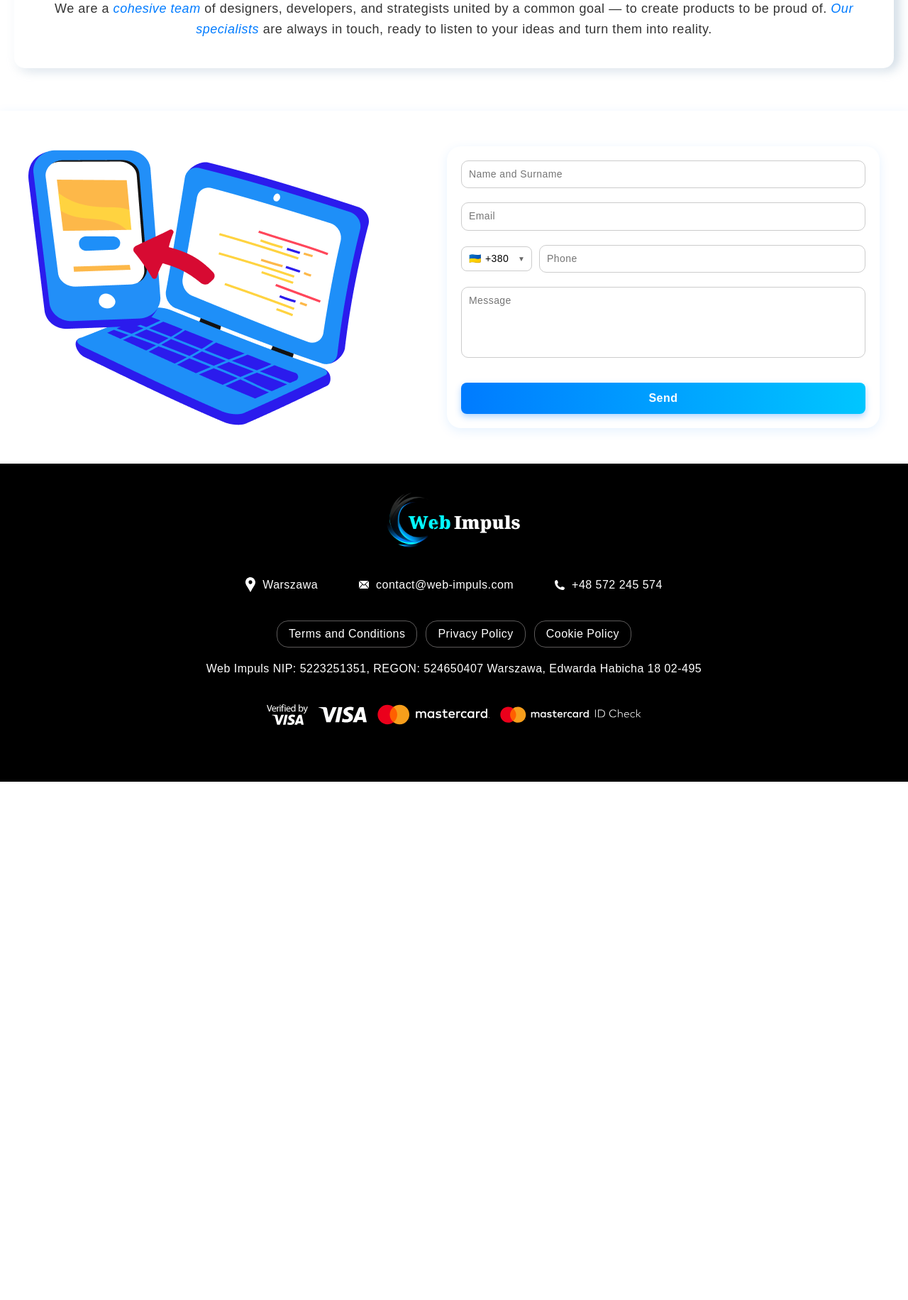
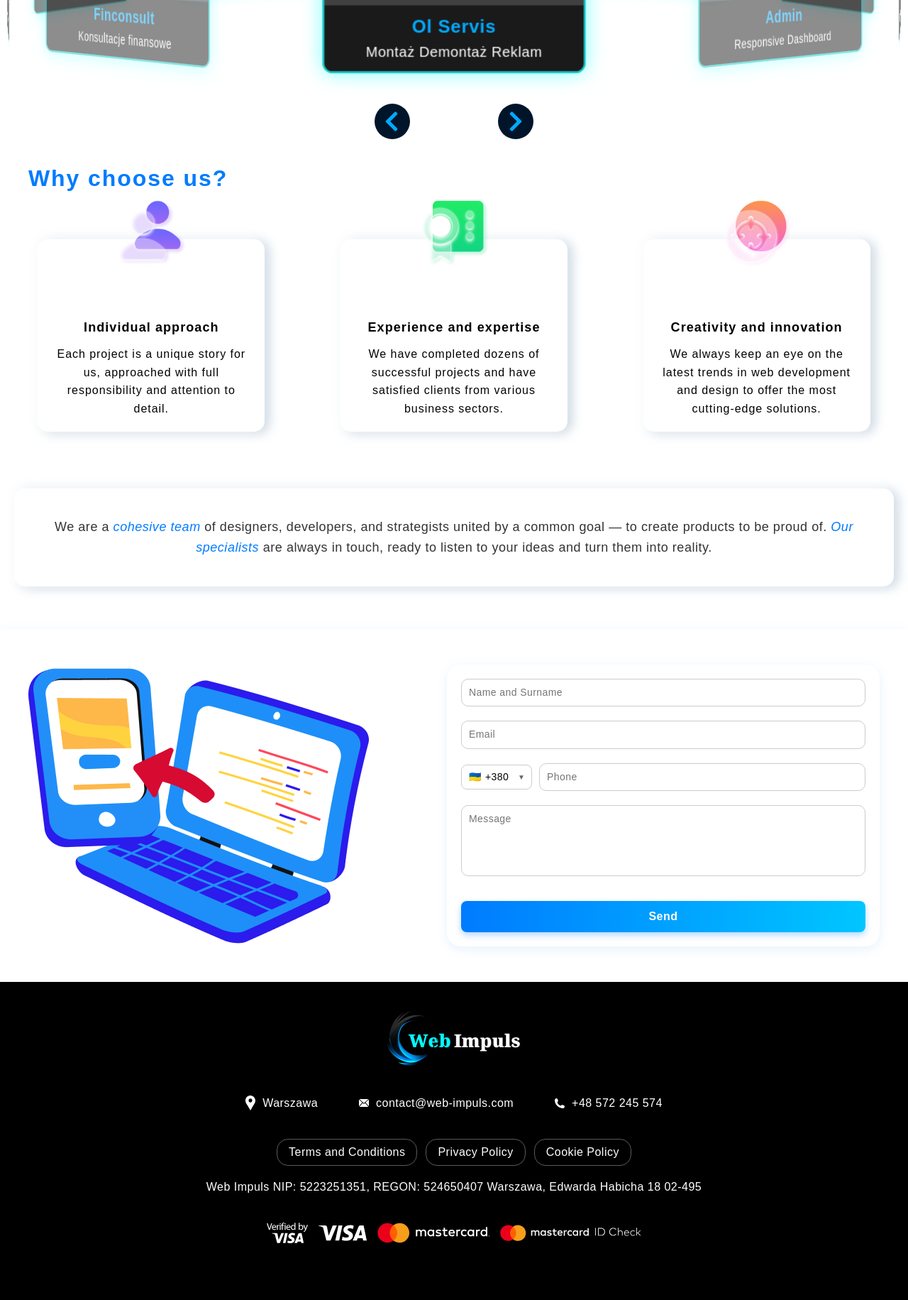
Before and after one commit to ZhyvotivskyiOleksii/Web-Impuls, a PHP site: page /o-nas.html in a window 1280 px wide. Shown: the part 1259-3090 px from the top of the page at 71% size. Before the commit the page ends 2360 px from the top, so only its background shows below. Run offline with PHP 8.4, Linux system fonts and the light colour scheme; some web fonts are replaced.

Commit message:
portfolio

```diff
--- a/components/footer.html
+++ b/components/footer.html
@@ -26,13 +26,13 @@
       <div class="regulamin">
         <ul class="regulamin-list">
           <li>
-            <a href="/terms" target="_blank" class="info-footer">Terms and Conditions</a>
+            <a href="/terms" class="info-footer">Terms and Conditions</a>
           </li>
           <li>
-            <a href="/policy" target="_blank" class="info-footer">Privacy Policy</a>
+            <a href="/policy" class="info-footer">Privacy Policy</a>
           </li>
           <li>
-            <a href="/cookie" target="_blank" class="info-footer">Cookie Policy</a>
+            <a href="/cookie" class="info-footer">Cookie Policy</a>
           </li>
         </ul>
       </div>
--- a/components/header.css
+++ b/components/header.css
@@ -388,7 +388,7 @@
   }
   .mobile-mini-header {
     flex-direction: row;
-    width: auto; /* или 95%, если хотите */
+    width: auto;
     justify-content: flex-start;
   }
   .mobile-mini-header .social-icon img {
@@ -399,7 +399,7 @@
     padding: 4px;
   }
   .mobile-mini-header .theme-toggle {
-    width: 75px;
+
     height: 30px;
   }
   .mobile-mini-header .theme-toggle .theme-slider {
--- a/o-nas.html
+++ b/o-nas.html
@@ -59,6 +59,7 @@
     <link rel="stylesheet" href="styles/modal-form.css" />
     <link rel="stylesheet" href="styles/chat-online.css" />
     <link rel="stylesheet" href="/styles/page/cookie.css" />
+    <link rel="stylesheet" href="/styles/page/carousel.css" />
     <title>Studio Web-impuls</title>
 </head>
 
@@ -97,6 +98,104 @@
                 </div>
             </div>
         </section>
+
+
+
+        <section id="myCarouselSection">
+          <div class="container">
+
+
+          <div class="my-carousel-container">
+            <h2>Portfolio</h2>
+            <div class="my-carousel-3d">
+              <div class="my-carousel-items">
+                <div class="my-carousel-item" data-project="1">
+                  <div class="my-item-overlay">
+                    <h3>Ol Servis</h3>
+                    <p>Montaż Demontaż Reklam</p>
+                  </div>
+                  <img src="./images/portfolio/OL-SERV.svg" alt="Projekt Terapeutyczne Zacisze">
+                </div>
+                <div class="my-carousel-item" data-project="2">
+                  <div class="my-item-overlay">
+                    <h3>Admin</h3>
+                    <p>Responsive Dashboard </p>
+                  </div>
+                  <img src="./images/portfolio/dashboard.svg" alt="Projekt Luxoil">
+                </div>
+                <div class="my-carousel-item" data-project="3">
+                  <div class="my-item-overlay">
+                    <h3>Kuho</h3>
+                    <p>Serwis blacharsko-lakierniczy</p>
+                  </div>
+                  <img src="images/kuho-devices.webp" alt="Projekt Kuho">
+                </div>
+                <div class="my-carousel-item" data-project="4">
+                  <div class="my-item-overlay">
+                    <h3>Warsztaty Krulikowska</h3>
+                    <p>Warsztaty dla dzieci</p>
+                  </div>
+                  <img src="images/krulikowska-devices.webp" alt="Projekt Warsztaty Krulikowska">
+                </div>
+                <div class="my-carousel-item" data-project="5">
+                  <div class="my-item-overlay">
+                    <h3>Neutral Serwis</h3>
+                    <p>Warsztat samochodowy</p>
+                  </div>
+                  <img src="images/neutral-devices.webp" alt="Projekt Neutral Serwis">
+                </div>
+                <div class="my-carousel-item" data-project="6">
+                  <div class="my-item-overlay">
+                    <h3>Asy Studio</h3>
+                    <p>Masaż i joga</p>
+                  </div>
+                  <img src="images/asystudio-devices.webp" alt="Projekt Asy Studio">
+                </div>
+                <div class="my-carousel-item" data-project="7">
+                  <div class="my-item-overlay">
+                    <h3>Aleksandra Utracka-Skoczeń</h3>
+                    <p>Studio śpiewu</p>
+                  </div>
+                  <img src="images/utracka-skoczen-devices.webp" alt="Projekt Aleksandra Utracka-Skoczeń">
+                </div>
+                <div class="my-carousel-item" data-project="8">
+                  <div class="my-item-overlay">
+                    <h3>Republika Szczęścia</h3>
+                    <p>Medytacja</p>
+                  </div>
+                  <img src="images/repoblikaszczescia-devices.webp" alt="Projekt Republika Szczęścia">
+                </div>
+                <div class="my-carousel-item" data-project="9">
+                  <div class="my-item-overlay">
+                    <h3>Kryptorynek</h3>
+                    <p>Wymiana kryptowalut</p>
+                  </div>
+                  <img src="images/kryptorynek-devices.webp" alt="Projekt Kryptorynek">
+                </div>
+                <div class="my-carousel-item" data-project="10">
+                  <div class="my-item-overlay">
+                    <h3>Finconsult</h3>
+                    <p>Konsultacje finansowe</p>
+                  </div>
+                  <img src="images/finconsult-devices.webp" alt="Projekt Finconsult">
+                </div>
+              </div>
+              <div class="my-carousel-nav-container">
+                <button class="my-carousel-nav my-prev"><i class="fas fa-chevron-left"></i></button>
+                <button class="my-carousel-nav my-next"><i class="fas fa-chevron-right"></i></button>
+              </div>
+            </div>
+          </div>
+          <div id="myProjectModal" class="my-modal">
+            <div class="my-modal-content">
+              <span class="my-modal-close">×</span>
+              <div class="my-modal-vertical-list"></div>
+            </div>
+          </div>
+        </div>
+        </section>
+
+
 
 
 
@@ -318,7 +417,7 @@
   <script src="js/animations.js" defer></script>
   <script src="js/cookie.js" defer></script>
   <script src="js/info-card.js" defer></script>
-  <!-- <script src="js/popap-calc.js" defer></script> -->
+  <script src="js/portfolio.js" defer></script>
   <script src="js/translations.js" defer></script>
 
 </body>
--- /dev/null
+++ b/styles/page/carousel.css
@@ -0,0 +1,190 @@
+:root {
+    --carousel-radius-desktop: 600px;
+    --carousel-radius-mobile: 400px;
+    --carousel-radius: var(--carousel-radius-desktop);
+  }
+
+  #myCarouselSection {
+    padding-top: 60px;
+    padding-bottom: 160px;
+    text-align: center;
+    overflow: hidden;
+  }
+
+  .my-carousel-container h2 {
+    font-size: 40px;
+    font-family: "FuturaPT2", sans-serif;
+    margin-bottom: 60px;
+    font-weight: 800;
+    color: #0af;
+    letter-spacing: 2px;
+  }
+
+  .my-carousel-3d {
+    perspective: 2000px;
+    position: relative;
+    margin: 0 auto;
+    height: 400px;
+  }
+
+  @media (max-width: 768px) {
+    .my-carousel-3d {
+      height: 350px;
+    }
+  }
+
+  .my-carousel-items {
+    width: 100%;
+    height: 100%;
+    position: relative;
+    transform-style: preserve-3d;
+    transition: transform 1s ease;
+  }
+
+  .my-carousel-item {
+    position: absolute;
+    width: 260px;
+    height: 360px;
+    left: 50%;
+    top: 50%;
+    transform-style: preserve-3d;
+    transform-origin: center center;
+    margin: -180px 0 0 -130px;
+    background: rgba(0, 0, 0, 0.75);
+    border: 2px solid rgba(0, 255, 255, 0.7);
+    border-radius: 10px;
+    box-shadow: 0 0 20px rgba(0, 255, 255, 0.5);
+    transition: transform 1s ease, opacity 1s ease;
+    opacity: 0.5;
+    cursor: pointer;
+    overflow: hidden;
+  }
+
+  .my-carousel-item.active {
+    opacity: 1;
+    transform: translateZ(var(--carousel-radius));
+  }
+
+  .my-carousel-item img {
+    width: 100%;
+    height: 80%;
+    object-fit: contain;
+    display: block;
+
+  }
+
+  .my-item-overlay {
+    position: absolute;
+    bottom: 0;
+    width: 100%;
+    background: rgba(0, 0, 0, 0.6);
+    color: #fff;
+    padding: 10px;
+    box-sizing: border-box;
+  }
+
+  .my-item-overlay h3 {
+    margin: 0;
+    font-size: 18px;
+    color: #0af;
+  }
+
+  .my-item-overlay p {
+    margin: 5px 0 0;
+    font-size: 14px;
+  }
+
+  .my-carousel-nav-container {
+    position: absolute;
+    bottom: -150px;
+    left: 0;
+    width: 100%;
+    text-align: center;
+  }
+
+  .my-carousel-nav {
+    display: inline-flex;
+    align-items: center;
+    justify-content: center;
+    width: 50px;
+    height: 50px;
+    border-radius: 50%;
+    background: #00152a;
+    border: none;
+    color: #0af;
+    font-size: 32px;
+    cursor: pointer;
+    transition: background 0.5s;
+    margin: 0 60px;
+  }
+
+
+  .my-carousel-nav:hover {
+    background: #002c55;
+  }
+
+  @media (max-width: 768px) {
+    .my-carousel-item {
+      width: 180px;
+      height: 240px;
+      margin: -120px 0 0 -90px;
+    }
+    .my-carousel-nav-container {
+
+        bottom: -50px;
+      }
+
+      #myCarouselSection {
+        padding-top: 60px;
+        padding-bottom: 60px;
+      }
+  }
+
+  .my-modal {
+    display: none;
+    position: fixed;
+    z-index: 9999;
+    left: 0;
+    top: 0;
+    width: 100%;
+    height: 100%;
+    overflow: auto;
+    background-color: rgba(0,0,0,0.8);
+  }
+
+  .my-modal-content {
+    background-color: #0b1e2f;
+    margin: 50px auto;
+    padding: 20px;
+    border: 2px solid #0af;
+    width: 80%;
+    max-width: 800px;
+    color: #fff;
+    position: relative;
+  }
+
+  .my-modal-close {
+    color: #0af;
+    float: right;
+    font-size: 30px;
+    font-weight: bold;
+    cursor: pointer;
+  }
+
+  .my-modal-close:hover {
+    color: #fff;
+  }
+
+  .my-modal-vertical-list {
+    max-height: 80vh;
+    overflow-y: auto;
+    display: flex;
+    flex-direction: column;
+    gap: 20px;
+  }
+
+  .my-modal-vertical-list img {
+    width: 100%;
+    height: auto;
+    border: 2px solid #0af;
+  }
```
Also changed, not shown: js/portfolio.js (added, +61 -0 lines), images/portfolio/OL-SERV.svg (added), images/portfolio/dashboard.svg (added), images/portfolio/kryptorynek-devices.webp (added).
